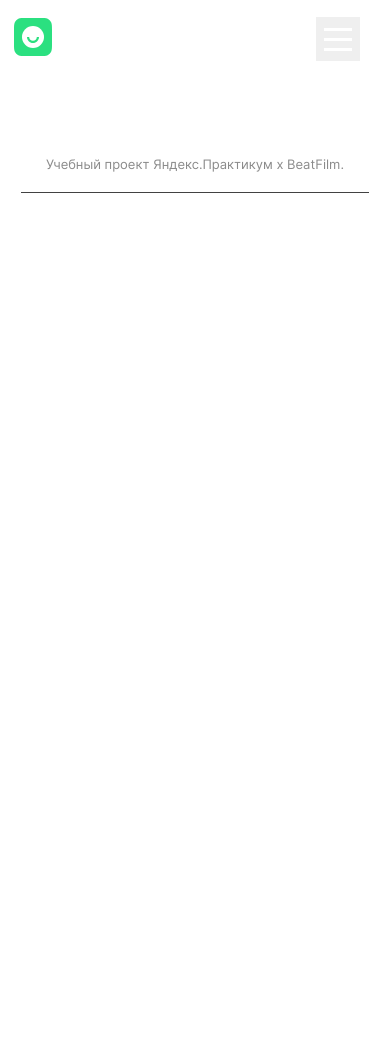
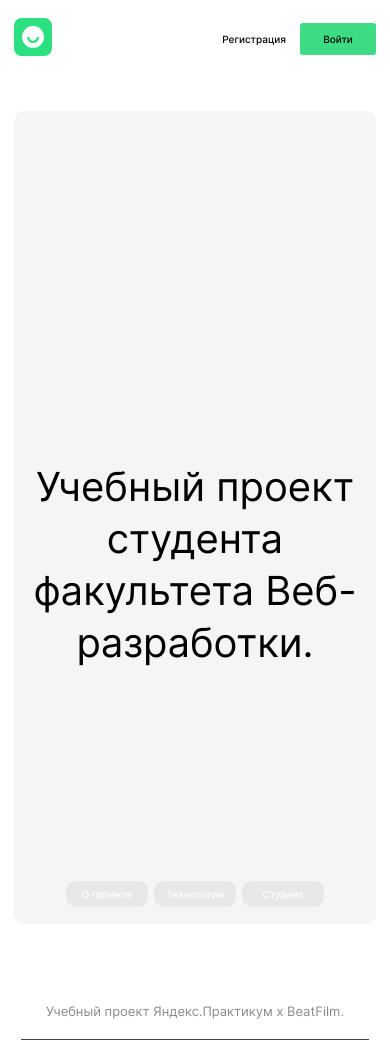
Before and after one commit to KalinaFrontend/movies-explorer-frontend, a React (Create React App) app: page / in a window 390 px wide. Shown: the top 1058 px of the page. Before the commit the page ends 844 px from the top, so only its background shows below. Built offline with nearby package versions, Linux system fonts and the light colour scheme.

Commit message:
feat: добавить main элемент

```diff
--- a/src/components/App/App.js
+++ b/src/components/App/App.js
@@ -16,7 +16,7 @@ function App() {
     <CurrentUserContext.Provider value={currentUser}>
       <div className='page'>
 
-            <Header auth={true}/>
+            <Header auth={false}/>
             <Main />
             <Footer />
       </div>
--- a/src/components/Main/Main.js
+++ b/src/components/Main/Main.js
@@ -1,10 +1,10 @@
 import React from 'react';
-
+import Promo from "../Promo/Promo";
 
 function Main() {
   return (
     <main className='content'>
-
+      <Promo/>
     </main>
   );
 }
--- /dev/null
+++ b/src/components/NavTab/NavTab.css
@@ -0,0 +1,70 @@
+.nav-tab {
+    margin: 151px 0 0 0;
+    padding-bottom: 30px;
+    min-height: 36px;
+    align-self: center;
+    display: flex;
+    flex-direction: row;
+    justify-content: center;
+}
+
+@media screen and (max-width: 768px) {
+    .nav-tab {
+        margin-top: 314px;
+    }
+}
+
+@media screen and (max-width: 480px) {
+    .nav-tab {
+        margin-top: 212px;
+        padding-bottom: 17px;
+        min-height: 26px;
+    }
+}
+
+.nav-tab__anchor {
+    margin-right: 10px;
+}
+
+.nav-tab__anchor:last-of-type {
+    margin-right: 0;
+}
+
+@media screen and (max-width: 480px) {
+    .nav-tab__anchor {
+        margin-right: 6px;
+    }
+    .nav-tab__anchor:last-of-type {
+        margin-right: 0;
+    }
+}
+
+.nav-tab__button {
+    padding: 0;
+    min-width: 96px;
+    min-height: 36px;
+    border: none;
+    border-radius: 10px;
+    font-weight: 500;
+    font-size: 12px;
+    line-height: 16px;
+    text-align: center;
+    background-color: #E8E8E8;
+    ;
+    color: #FFFFFF;
+    cursor: pointer;
+}
+
+.nav-tab__button:hover {
+    transition: 1s ease-in;
+    opacity: .6;
+}
+
+@media screen and (max-width: 480px) {
+    .nav-tab__button {
+        min-width: 82px;
+        min-height: 26px;
+        font-size: 10px;
+        line-height: 16px;
+    }
+}
--- /dev/null
+++ b/src/components/NavTab/NavTab.js
@@ -0,0 +1,22 @@
+import React from "react";
+import "./NavTab.css";
+
+function NavTab() {
+  return (
+      <nav className='nav-tab'>
+        <a className='nav-tab__anchor' href='#about-project'>
+        <button className='nav-tab__button' type='button'>
+            О проекте
+          </button>
+        </a>
+        <a className='nav-tab__anchor' href='#techs'>
+          <button className='nav-tab__button' type='button'>Технологии</button>
+        </a>
+        <a className='nav-tab__anchor' href='#about-me'>
+        <button className='nav-tab__button' type='button'>Студент</button>
+        </a>
+      </nav>
+  );
+}
+
+export default NavTab;
--- /dev/null
+++ b/src/components/Promo/Promo.css
@@ -0,0 +1,50 @@
+.promo {
+    margin: 20px 40px 0 40px;
+    padding: 0;
+    min-height: 493px;
+    max-width: 1200px;
+    align-self: center;
+    border-radius: 10px;
+    background-color: #F5F5F5;
+    ;
+}
+
+@media screen and (min-width: 1281px) {
+    .promo {
+        margin: 20px auto 0 auto;
+    }
+}
+
+@media screen and (max-width: 768px) {
+    .promo {
+        margin: 20px 20px 0 20px;
+        max-width: 768px;
+        min-height: 834px;
+    }
+}
+
+@media screen and (max-width: 480px) {
+    .promo {
+        margin: 14px 14px 0 14px;
+        max-width: 480px;
+        min-height: 586px;
+    }
+}
+
+.promo__title {
+    padding-top: 160px;
+    font-style: normal;
+    font-weight: 400;
+    font-size: 50px;
+    line-height: 58px;
+    text-align: center;
+    color: #000;
+}
+
+@media screen and (max-width: 768px) {
+    .promo__title {
+        padding-top: 350px;
+        font-size: 40px;
+        line-height: 52px;
+    }
+}
--- /dev/null
+++ b/src/components/Promo/Promo.js
@@ -0,0 +1,14 @@
+import React from "react";
+import NavTab from "../NavTab/NavTab";
+import "./Promo.css";
+
+function Promo() {
+  return (
+    <section className='promo'>
+      <h2 className='promo__title'>Учебный проект студента <br/> факультета Веб-разработки.</h2>
+      <NavTab />
+    </section>
+  );
+}
+
+export default Promo;
```
